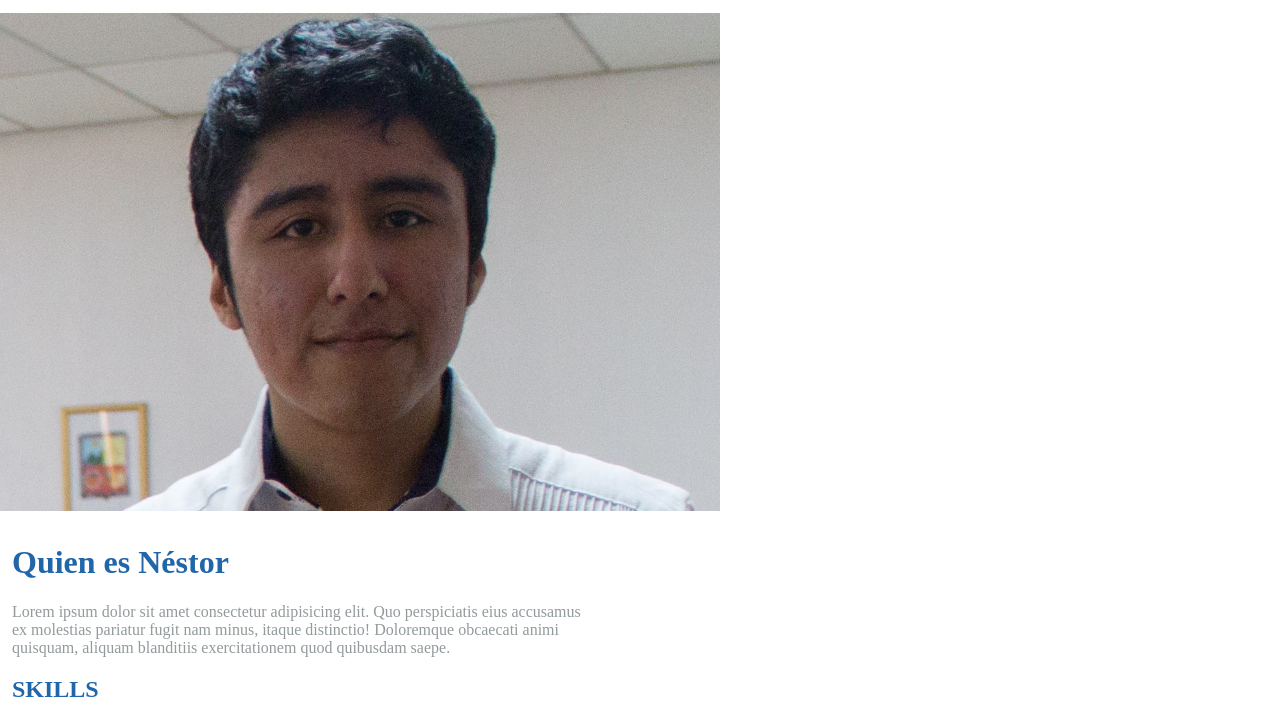
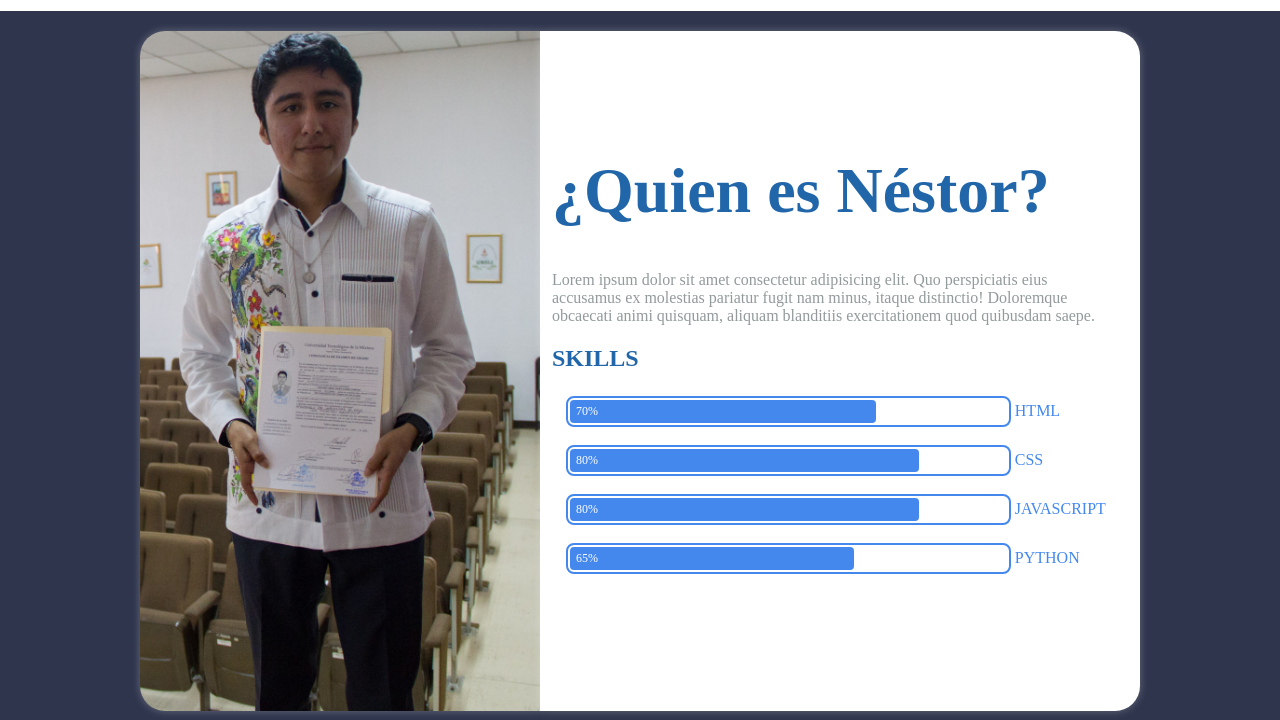
Before and after one commit to NestorHdzC/PagWeb_FullHTML, a plain HTML site: page index.html in a window 1280 px wide. Shown: the part 35-755 px from the top of the page. Drawn offline with Linux system fonts and the light colour scheme.

Commit message:
ventana de perfil (Adaptadas para resoluciones de pc)
desc) Se agregaron las queries para adaptar la pestaña de perfil a resoluciones de PC, se remplazo la imagen por una con una relacion mas edecuada
Proy) Pagina web
Section) vista de perfil
files) index.html, style.css, Nestor3-4.jpg

pend*)arreglar el contenido de profile__data-container, ya que sobresale a la barra lateral al hacer scroll

```diff
--- a/index.html
+++ b/index.html
@@ -25,12 +25,13 @@
     <main class="profile">
         <div class="profile__wrapper">
             <div class="profile__img-container">
-                <img src="imgs/ROSTRO_PROF.jpg" class="profile__img" >
+                <img src="imgs/Nestor3-4.jpg" class="profile__img" >
             </div>
             <div class="profile__data-container">
                 <div class="profilee__data">
                     <div class="profile_description">
-                        <h1>Quien es Néstor</h1>
+                        <h1>
+                        ¿Quien es Néstor?</h1>
                         <P>Lorem ipsum dolor sit amet consectetur adipisicing elit. Quo perspiciatis eius accusamus ex molestias pariatur fugit nam minus, itaque distinctio! Doloremque obcaecati animi quisquam, aliquam blanditiis exercitationem quod quibusdam saepe.</P>
                     </div>
                     <div class="profile__skills-container">
--- a/style.css
+++ b/style.css
@@ -108,11 +108,17 @@ div, ul ,nav, header, footer, a, li, label{
 
 /* ========= PROFILE SECTION ========= */
 
+.profile {
+    container-type: inline-size;
+    container-name: profile;
+}
+
 .profile__wrapper {
     display: flex;
     flex-direction: column;
     justify-content: center;
     background-color: #fff;
+    max-width: 1400px;
 }
 
 .profile__data-container {
@@ -177,3 +183,46 @@ h1 {
 .profile__skill-name {
     color: #48e;
 }
+
+
+/* ========= PROFILES QUERIES ========= */
+
+@container profile (min-width:720px){
+    .profile__wrapper {
+        flex-direction: row;
+        padding: 20px;
+        background-color: transparent;
+        height: 90vh;
+        margin: auto;
+    }
+
+    .profile__data-container {
+        background-color: #fff;
+        display: flex;
+        align-items: center;
+        text-wrap: balance;
+        border-radius: 0 25px 25px 0;
+        box-shadow: 0 0 9px #fff4;
+    }
+
+    h1{
+        margin-top: 0;
+        font-size: 4rem;
+    }
+
+    .profile__data {
+        max-width: 620px;
+    }
+
+    .profile__img-container {
+        max-height: initial;
+        border-radius: 25px 0 0 25px;
+        box-shadow: 0 0 9px #fff4;
+    }
+
+    .profile__img {
+        height: 100%;
+        object-fit: cover;
+        width: 400px;
+    }
+}
```
Also changed, not shown: imgs/Nestor3-4.jpg (added), imgs/ROSTRO_PROF.jpg (deleted).
